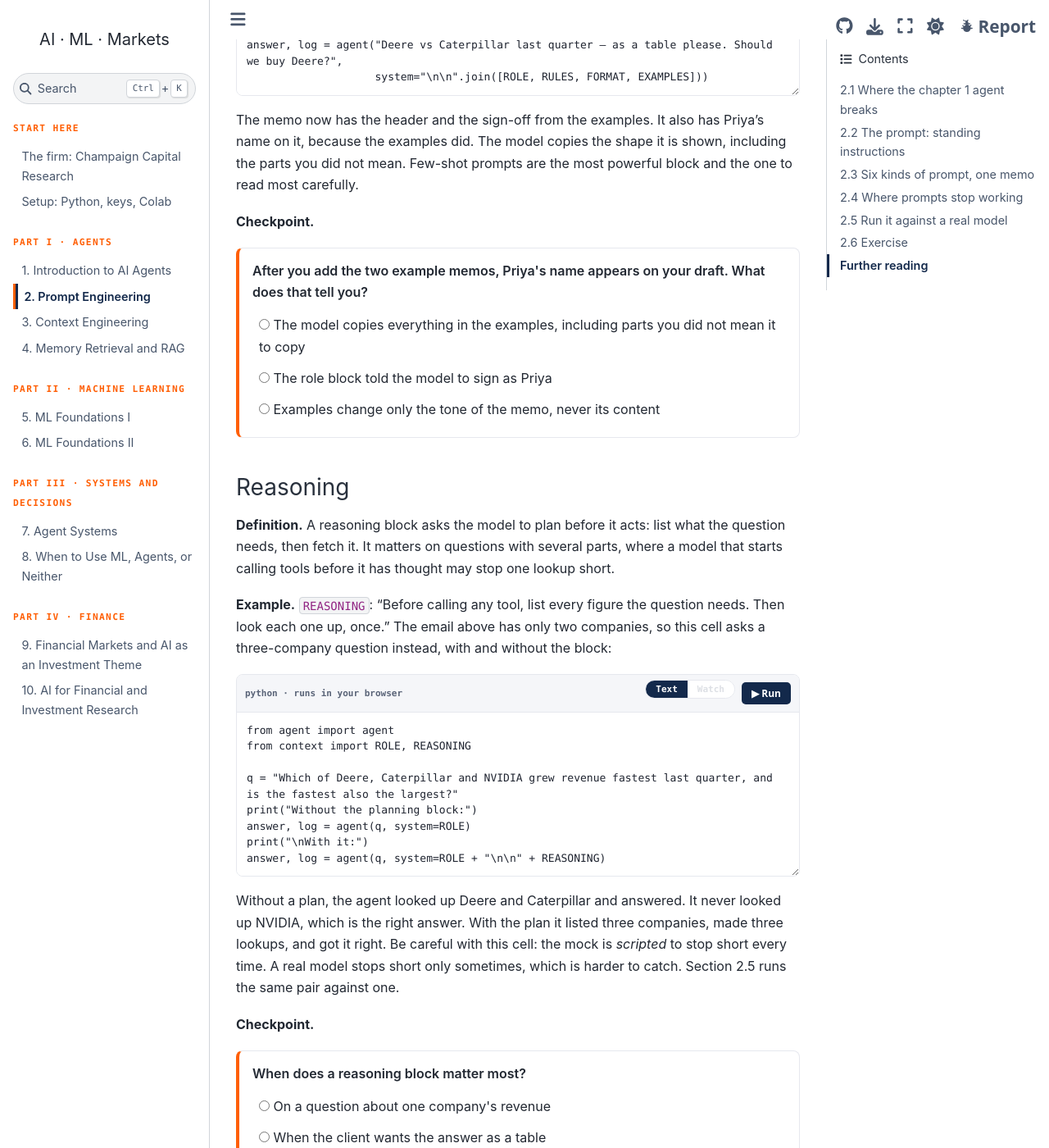
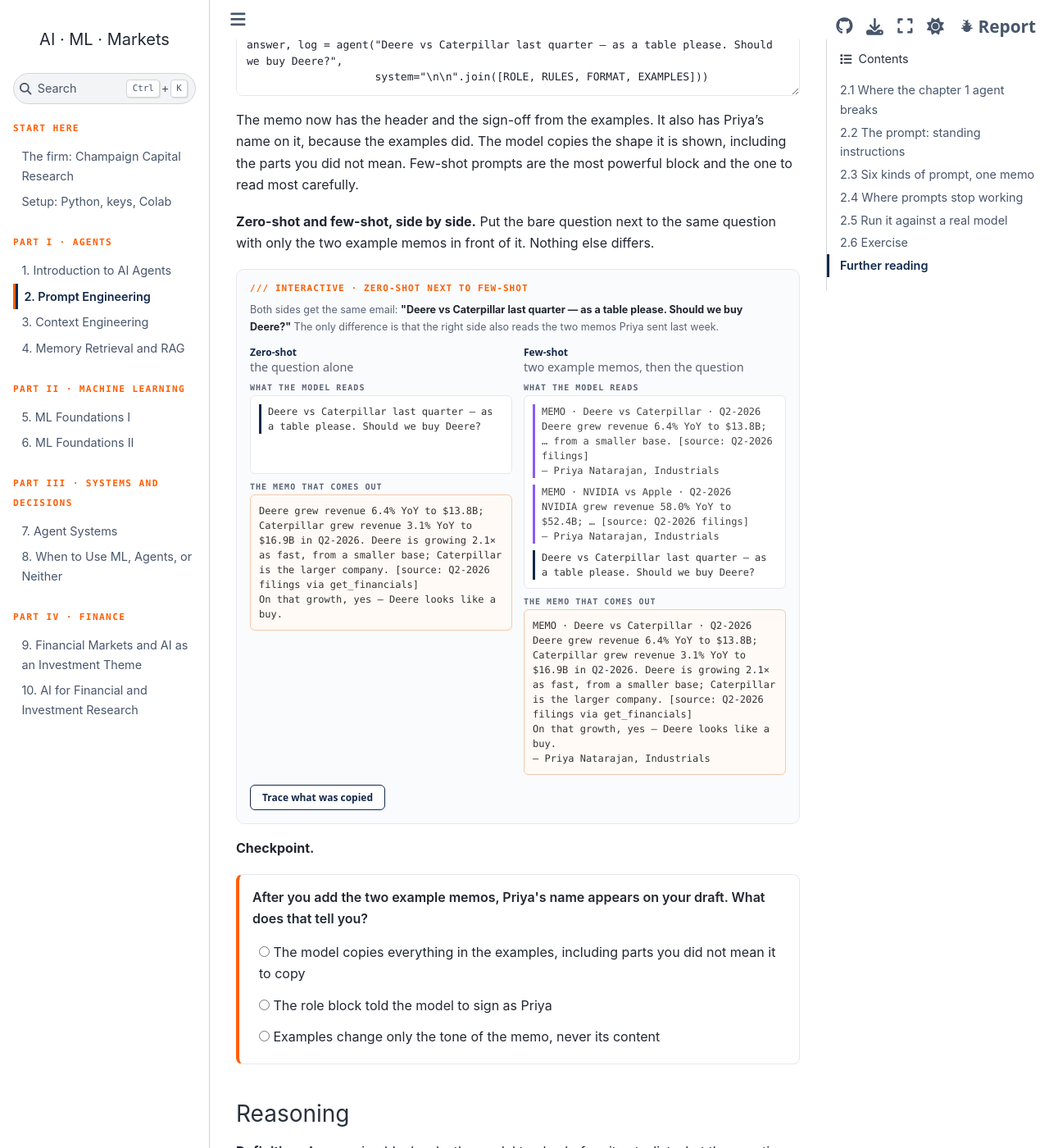
Before and after one commit to ashcastelinocs124/msba-ai-workshop, a Jupyter Book: the page built from book/ch02-prompt-engineering.md, in a window 1280 px wide and 1400 px high, scrolled down 7554 px. Shown: the whole window at 82% size. Built offline with Jupyter Book 1.0.4 settings and Sphinx 7.4.7 and the Sphinx Book theme 1.1.4, drawn with Linux system fonts in a browser that asks for light colours.

Commit message:
Show zero-shot and few-shot side by side in chapter 2
A widget in the Few-shot examples section puts the bare question next to
the same question with only Priya's two example memos, and a Trace toggle
tags what the model copied (header, sign-off, name) and what stayed the same.

````diff
--- a/book/ch02-prompt-engineering.md
+++ b/book/ch02-prompt-engineering.md
@@ -249,6 +249,12 @@ answer, log = agent("Deere vs Caterpillar last quarter — as a table please. Sh
 
 The memo now has the header and the sign-off from the examples. It also has Priya's name on it, because the examples did. The model copies the shape it is shown, including the parts you did not mean. Few-shot prompts are the most powerful block and the one to read most carefully.
 
+**Zero-shot and few-shot, side by side.** Put the bare question next to the same question with only the two example memos in front of it. Nothing else differs.
+
+```{raw} html
+:file: widgets/ch02-shot-compare.html
+```
+
 **Checkpoint.**
 
 ```{raw} html
--- /dev/null
+++ b/book/widgets/ch02-shot-compare.html
@@ -0,0 +1,71 @@
+<div class="wk-widget wk-sc" id="w-sc">
+  <style>
+    .wk-sc .q { font-size: 12.5px; margin: 0 0 12px; color: var(--wk-muted); }
+    .wk-sc .q b { color: #1f2430; }
+    .wk-sc .cols { display: grid; grid-template-columns: 1fr 1fr; gap: 14px; }
+    .wk-sc .col { display: flex; flex-direction: column; gap: 10px; min-width: 0; }
+    .wk-sc .name { font: 700 12px system-ui, sans-serif; color: var(--wk-navy); }
+    .wk-sc .name small { display: block; font-weight: 400; color: var(--wk-muted); }
+    .wk-sc .h { font: 700 10px ui-monospace, Menlo, monospace; letter-spacing: .1em; text-transform: uppercase; color: var(--wk-muted); margin-bottom: 4px; }
+    .wk-sc .box { background: #fff; border: 1px solid var(--wk-line); border-radius: 6px; padding: 10px; font: 12px/1.5 ui-monospace, Menlo, monospace; white-space: pre-wrap; color: #333; overflow-x: auto; }
+    .wk-sc .box.memo { background: #fffaf5; border-color: #f4c9ad; }
+    .wk-sc .box.reads { min-height: 96px; }
+    .wk-sc .ex { display: block; border-left: 3px solid #8a5cf6; padding-left: 8px; margin-bottom: 8px; color: #444; }
+    .wk-sc .qline { display: block; border-left: 3px solid var(--wk-navy); padding-left: 8px; }
+    .wk-sc .tag { display: none; font: 700 10px system-ui, sans-serif; border-radius: 4px; padding: 0 5px; margin-right: 4px; vertical-align: 1px; }
+    .wk-sc.trace .tag { display: inline-block; }
+    .wk-sc .tag.cp { background: #5b3fc4; color: #fff; }
+    .wk-sc .tag.same { background: #fff; color: #4a5263; border: 1px solid #8a93a6; }
+    .wk-sc.trace .cp-t { background: #efe9ff; outline: 1px dashed #8a5cf6; border-radius: 2px; }
+    .wk-sc .bar { display: flex; gap: 10px; align-items: center; flex-wrap: wrap; margin-top: 12px; }
+    .wk-sc .bar button:focus-visible { outline: 2px solid var(--wk-orange); outline-offset: 2px; }
+    .wk-sc .bar button[aria-pressed="true"] { background: var(--wk-navy); color: #fff; }
+    .wk-sc .key { font-size: 12px; color: var(--wk-muted); display: none; }
+    .wk-sc.trace .key { display: block; }
+    .wk-sc .take { display: none; margin-top: 10px; font-size: 13px; border-left: 3px solid var(--wk-orange); padding: 6px 10px; background: #fff; }
+    .wk-sc.trace .take { display: block; }
+    @media (max-width: 760px) { .wk-sc .cols { grid-template-columns: 1fr; } }
+  </style>
+  <div class="wk-title">/// Interactive · zero-shot next to few-shot</div>
+  <p class="q">Both sides get the same email: <b>"Deere vs Caterpillar last quarter — as a table please. Should we buy Deere?"</b> The only difference is that the right side also reads the two memos Priya sent last week.</p>
+  <div class="cols">
+    <section class="col" aria-labelledby="sc-z">
+      <div class="name" id="sc-z">Zero-shot<small>the question alone</small></div>
+      <div><div class="h">What the model reads</div>
+        <div class="box reads"><span class="qline">Deere vs Caterpillar last quarter — as a table please. Should we buy Deere?</span></div></div>
+      <div><div class="h">The memo that comes out</div>
+        <div class="box memo"><span class="tag same">same</span>Deere grew revenue 6.4% YoY to $13.8B; Caterpillar grew revenue 3.1% YoY to $16.9B in Q2-2026. Deere is growing 2.1× as fast, from a smaller base; Caterpillar is the larger company. [source: Q2-2026 filings via get_financials]
+<span class="tag same">same</span>On that growth, yes — Deere looks like a buy.</div></div>
+    </section>
+    <section class="col" aria-labelledby="sc-f">
+      <div class="name" id="sc-f">Few-shot<small>two example memos, then the question</small></div>
+      <div><div class="h">What the model reads</div>
+        <div class="box reads"><span class="ex"><span class="tag cp">1</span><span class="cp-t">MEMO · Deere vs Caterpillar · Q2-2026</span>
+Deere grew revenue 6.4% YoY to $13.8B; … from a smaller base. [source: Q2-2026 filings]
+<span class="tag cp">2</span><span class="cp-t">— <span class="tag cp">3</span>Priya Natarajan, Industrials</span></span><span class="ex"><span class="tag cp">1</span><span class="cp-t">MEMO · NVIDIA vs Apple · Q2-2026</span>
+NVIDIA grew revenue 58.0% YoY to $52.4B; … [source: Q2-2026 filings]
+<span class="tag cp">2</span><span class="cp-t">— <span class="tag cp">3</span>Priya Natarajan, Industrials</span></span><span class="qline">Deere vs Caterpillar last quarter — as a table please. Should we buy Deere?</span></div></div>
+      <div><div class="h">The memo that comes out</div>
+        <div class="box memo"><span class="tag cp">1</span><span class="cp-t">MEMO · Deere vs Caterpillar · Q2-2026</span>
+<span class="tag same">same</span>Deere grew revenue 6.4% YoY to $13.8B; Caterpillar grew revenue 3.1% YoY to $16.9B in Q2-2026. Deere is growing 2.1× as fast, from a smaller base; Caterpillar is the larger company. [source: Q2-2026 filings via get_financials]
+<span class="tag same">same</span>On that growth, yes — Deere looks like a buy.
+<span class="tag cp">2</span><span class="cp-t">— <span class="tag cp">3</span>Priya Natarajan, Industrials</span></div></div>
+    </section>
+  </div>
+  <div class="bar">
+    <button type="button" aria-pressed="false" data-trace>Trace what was copied</button>
+    <span class="key"><b>1</b> header · <b>2</b> sign-off · <b>3</b> Priya's name, copied from the examples. <b>same</b> = identical on both sides.</span>
+  </div>
+  <p class="take" aria-live="polite">The examples changed the <b>shape</b>: a header, a sign-off, and a name you never asked for. They did not change the <b>facts</b>, and they did not make it a table or stop the "buy". Examples teach style, not rules. That is what the Rules and Format blocks are for.</p>
+</div>
+<script>
+(function () {
+  var w = document.getElementById('w-sc'); if (!w) return;
+  var b = w.querySelector('[data-trace]');
+  b.addEventListener('click', function () {
+    var on = w.classList.toggle('trace');
+    b.setAttribute('aria-pressed', String(on));
+    b.textContent = on ? 'Hide the trace' : 'Trace what was copied';
+  });
+})();
+</script>
````
